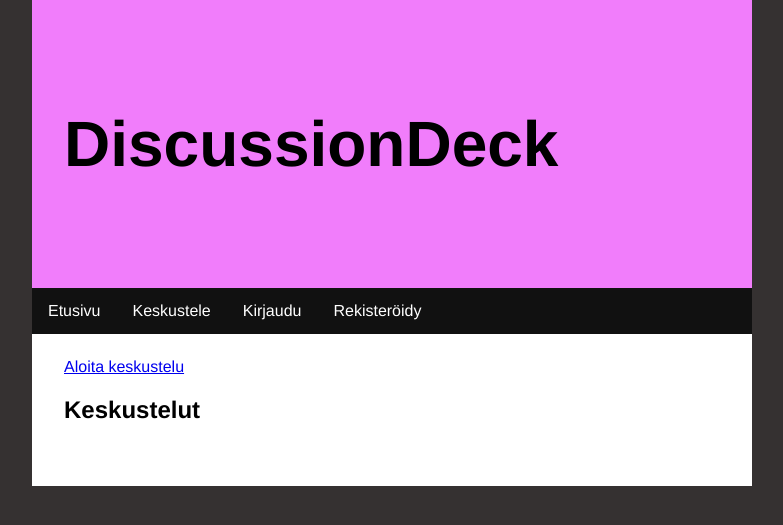
After one commit to brotholi/discussiondeck, a Flask app: template templates/discussions.html in a window 1280 px wide. The commit adds this page. Shown: the top 525 px of the page, without its empty margins (248-1031 px from the left). Run offline with Flask 3, Linux system fonts and the light colour scheme; the template is opened without the code that fills it, so the values that code supplies are empty.

Commit message:
fix registering and create layout

```diff
--- a/decks.py
+++ b/decks.py
@@ -17,3 +17,6 @@ def create_discussion(topic):
     db.session.execute(text(sql), {"topic":topic, "user_id":user_id})
     db.session.commit()
     return True
+
+def get_discussion_information(discussion_id):
+    pass
--- /dev/null
+++ b/static/css/style.css
@@ -0,0 +1,42 @@
+.header {
+    background: rgb(241, 125, 251);
+    font-weight: bold;
+    padding: 2em 1em;
+    font-size: 2em;
+}
+
+body {
+    margin: auto;
+    max-width: 45em;
+    font-family: 'Helvetica', 'Arial', sans-serif;
+    background: #353131;
+}
+
+.content {
+    background: white;
+    padding: 1.5em 2em;
+ }
+
+ul {
+    list-style-type: none;
+    margin: 0;
+    padding: 0;
+    overflow: hidden;
+    background-color: #111;
+}
+
+li {
+    float: left;
+}
+
+li a {
+    display: block;
+    color: white;
+    text-align: center;
+    padding: 14px 16px;
+    text-decoration: none;
+}
+
+li a:hover {
+    background-color: #f970c2;
+}
--- /dev/null
+++ b/templates/discussions.html
@@ -0,0 +1,12 @@
+{% extends "layout.html" %}
+{% block title %} Keskustelut {% endblock %}
+{% block content %}
+<a href="/create">Aloita keskustelu</a></li>
+<h2> Keskustelut </h2>
+{% for discussion in discussions %}
+<a href="/discussions/{{ discussion.id }}">{{ discussion.topic }}</a> <br>
+Luotu: {{ discussion.created.strftime("%Y-%m-%d %H:%M:%S") }} <br>
+Tykkäyksiä: {{ discussion.likes}} <br>
+<hr>
+{% endfor %}
+{% endblock %}
--- /dev/null
+++ b/templates/layout.html
@@ -0,0 +1,21 @@
+<!DOCTYPE html>
+<link rel="stylesheet" href="{{ url_for('static', filename='css/style.css') }}">
+<meta name="viewport" content="width=device-width, initial-scale=1">
+<title>DiscussionDeck- {% block title %}{% endblock %}</title>
+<body>
+    <div class="header">
+    <h1>DiscussionDeck</h1>
+    </div>
+    <nav>
+        <ul>
+            <li><a href="/">Etusivu</a></li>
+            <li><a href="/discussions">Keskustele</a></li>
+            <li><a href="/loginpage">Kirjaudu</a></li>
+            <li><a href="/register">Rekisteröidy</a></li>
+        </ul>
+    </nav>
+    <div class="content">
+        {% block content %}{% endblock %} <br>
+    </div>
+</body>
+<br>
--- /dev/null
+++ b/templates/open.html
@@ -0,0 +1,4 @@
+{% extends "layout.html" %}
+{% block content %}
+
+<h2> Tähän tulee keskustelun aihe</h2>
```
Also changed, not shown: routes.py (+52 -29 lines), static/css/tyyli.css (deleted, +0 -7 lines), templates/index.html (+10 -11 lines), templates/loginpage.html (+5 -2 lines), templates/new.html (+7 -4 lines), templates/register.html (+7 -4 lines), users.py (+23 -15 lines).
